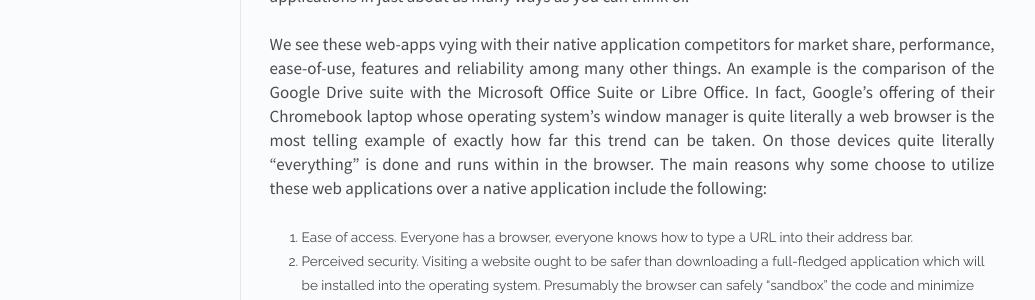
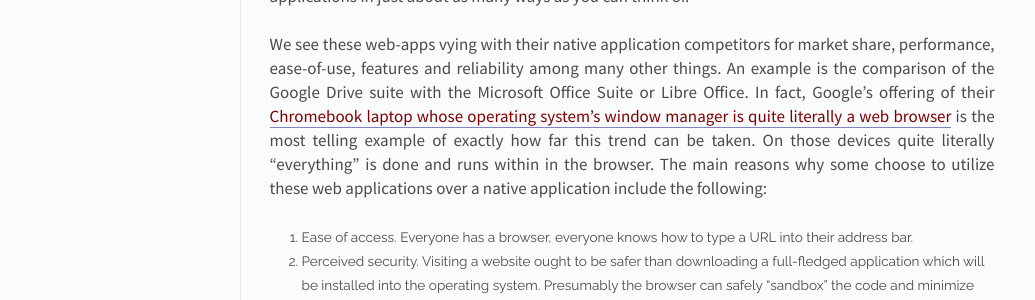
Before and after one commit to sorter/sorter, a Jekyll site: the page built from _posts/2015-04-01-reliance-on-webapps.md, in a window 1280 px wide. Shown: the part 646-946 px from the top of the page, without its empty margins (118-1153 px from the left). Built offline with Jekyll 4.4.1, drawn with Linux system fonts in a browser that asks for light colours; Markdown is read by kramdown in place of the engine named in the settings; part of the change alters nothing that is shown.

```diff
--- a/_posts/2015-04-01-reliance-on-webapps.md
+++ b/_posts/2015-04-01-reliance-on-webapps.md
@@ -24,8 +24,9 @@ We see these web-apps vying with their native application
 competitors for market share, performance, ease-of-use, features and
 reliability among many other things. An example is the comparison of the
 Google Drive suite with the Microsoft Office Suite or Libre Office. In
-fact, Google's offering of their Chromebook laptop whose operating
-system's  window manager is quite literally a web browser is the
+fact, Google's offering of their [Chromebook laptop whose operating
+system's  window manager is quite literally a web browser](
+https://www.google.com/chromebook/about/) is the
 most telling example of exactly how far this trend can be taken. On
 those devices quite literally "everything" is done and runs within in
 the browser. The main reasons why some choose to utilize these web
```
